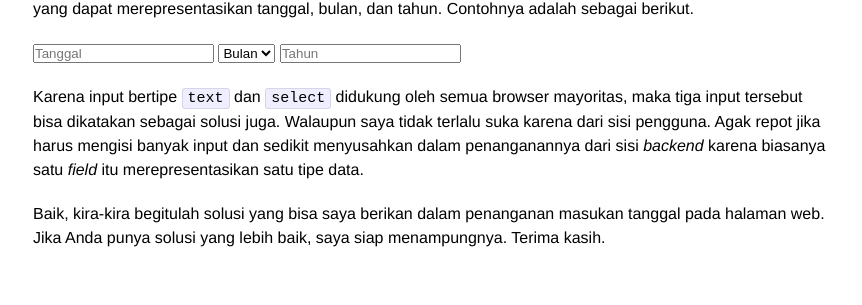
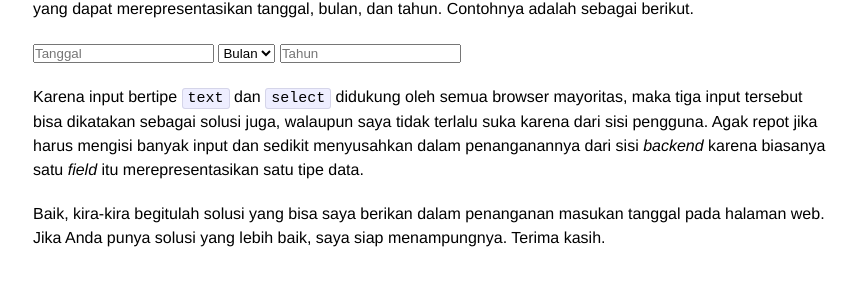
Before and after one commit to edwinlunando/edwinlunando.github.io, a Jekyll site: the page built from _posts/2015-04-21-datepicker-optimasi-desktop-mobile.markdown, in a window 1280 px wide. Shown: the part 1231-1536 px from the top of the page, without its empty margins (207-1069 px from the left). Built offline with Jekyll 4.4.1, drawn with Linux system fonts in a browser that asks for light colours; comment, search, counter and statistics services are not loaded.

Commit message:
fix typo

```diff
--- a/_posts/2015-04-21-datepicker-optimasi-desktop-mobile.markdown
+++ b/_posts/2015-04-21-datepicker-optimasi-desktop-mobile.markdown
@@ -48,7 +48,7 @@ Sebenarnya, solusi mudah untuk permasalahan input tanggal ini adalah dengan meny
 </select>
 <input type="text" placeholder="Tahun">
 
-Karena input bertipe `text` dan `select` didukung oleh semua browser mayoritas, maka tiga input tersebut bisa dikatakan sebagai solusi juga. Walaupun saya tidak terlalu suka karena dari sisi pengguna. Agak repot jika harus mengisi banyak input dan sedikit menyusahkan dalam penanganannya dari sisi *backend* karena biasanya satu *field* itu merepresentasikan satu tipe data.
+Karena input bertipe `text` dan `select` didukung oleh semua browser mayoritas, maka tiga input tersebut bisa dikatakan sebagai solusi juga, walaupun saya tidak terlalu suka karena dari sisi pengguna. Agak repot jika harus mengisi banyak input dan sedikit menyusahkan dalam penanganannya dari sisi *backend* karena biasanya satu *field* itu merepresentasikan satu tipe data.
 
 Baik, kira-kira begitulah solusi yang bisa saya berikan dalam penanganan masukan tanggal pada halaman web. Jika Anda punya solusi yang lebih baik, saya siap menampungnya. Terima kasih.
 
```
